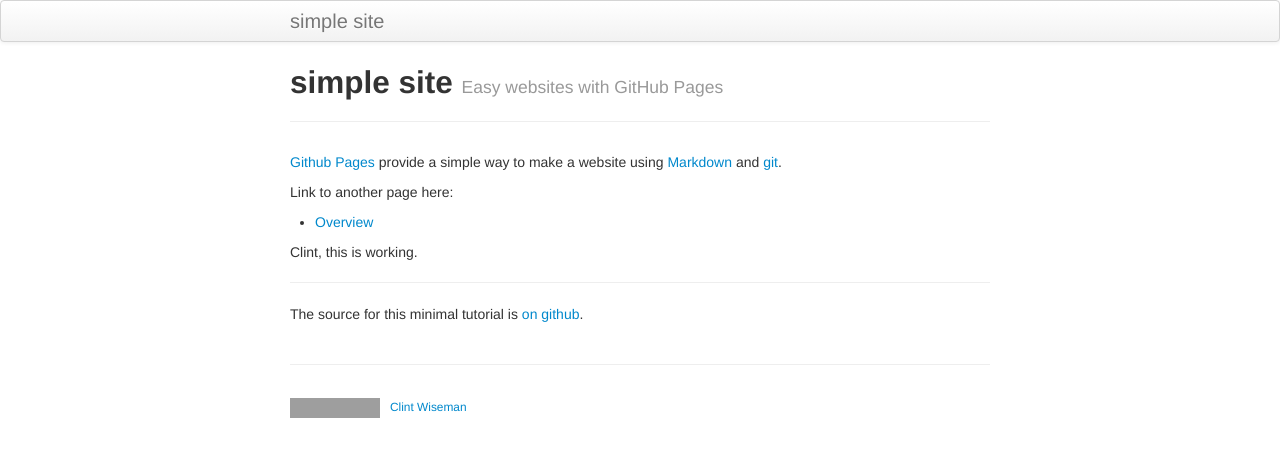
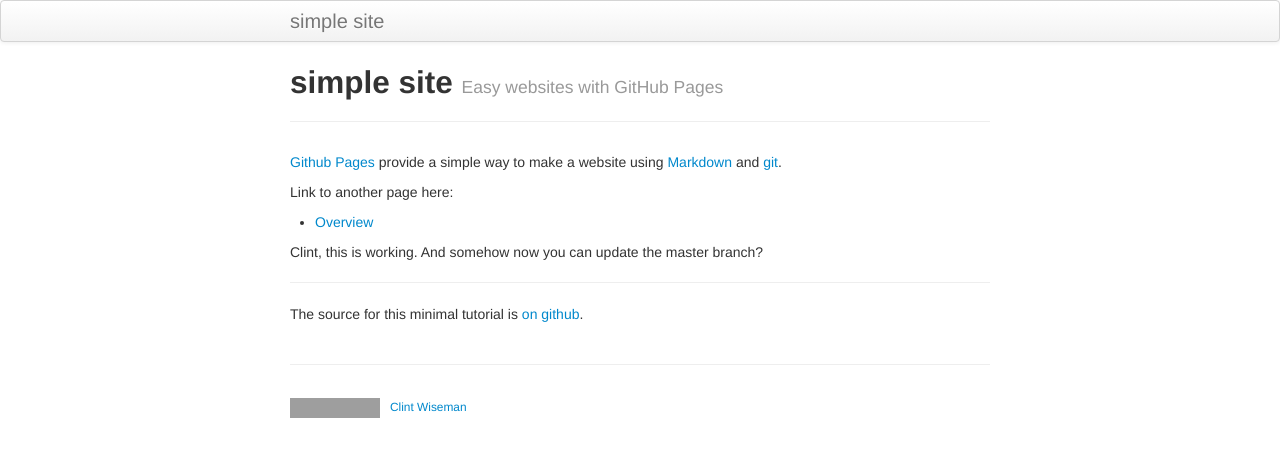
Before and after one commit to wisecg/wisecg.github.io, a Jekyll site: the page built from index.md, in a window 1280 px wide. Shown: the top 457 px of the page. Built offline with Jekyll 4.4.1, drawn with Linux system fonts in a browser that asks for light colours; grey boxes are pictures that could not be loaded.

Commit message:
another note

```diff
--- a/index.md
+++ b/index.md
@@ -13,7 +13,7 @@ website using
 Link to another page here:
 - [Overview](pages/overview.html)
 
-Clint, this is working.
+Clint, this is working.  And somehow now you can update the master branch?
 
 ---
 
```
